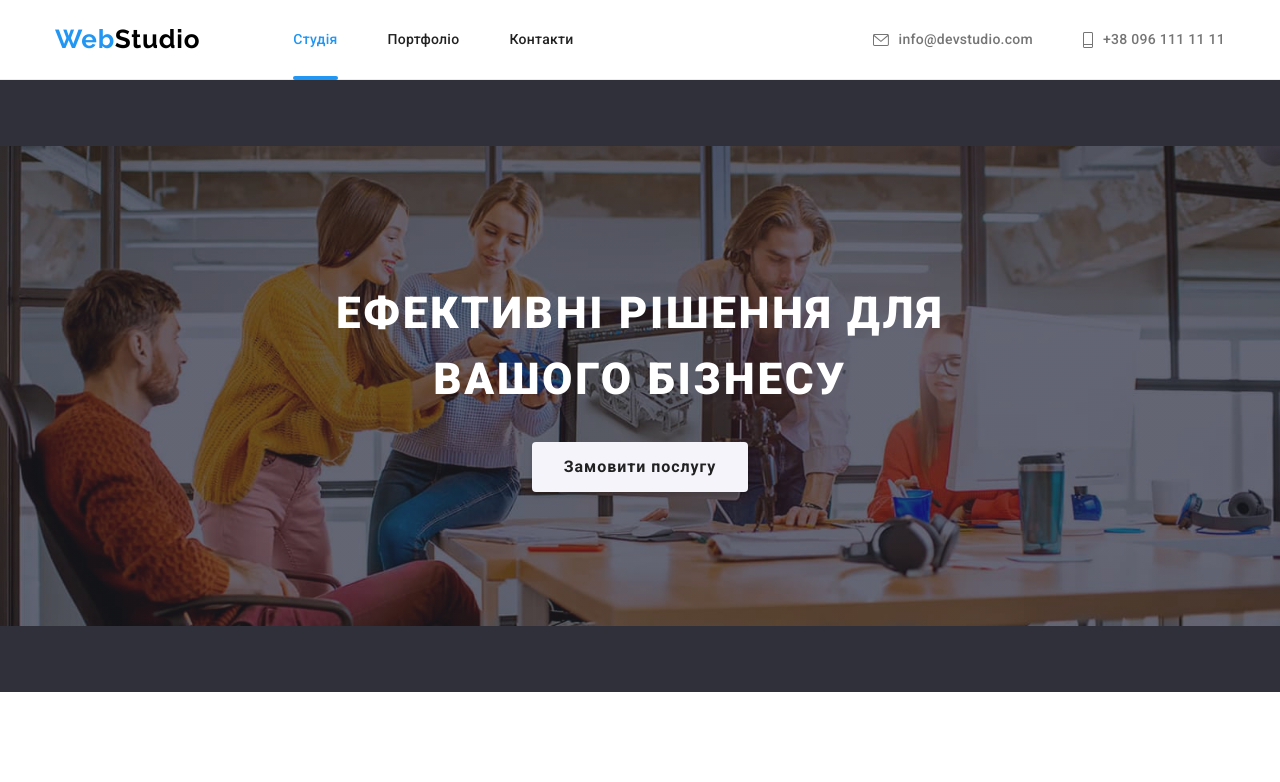
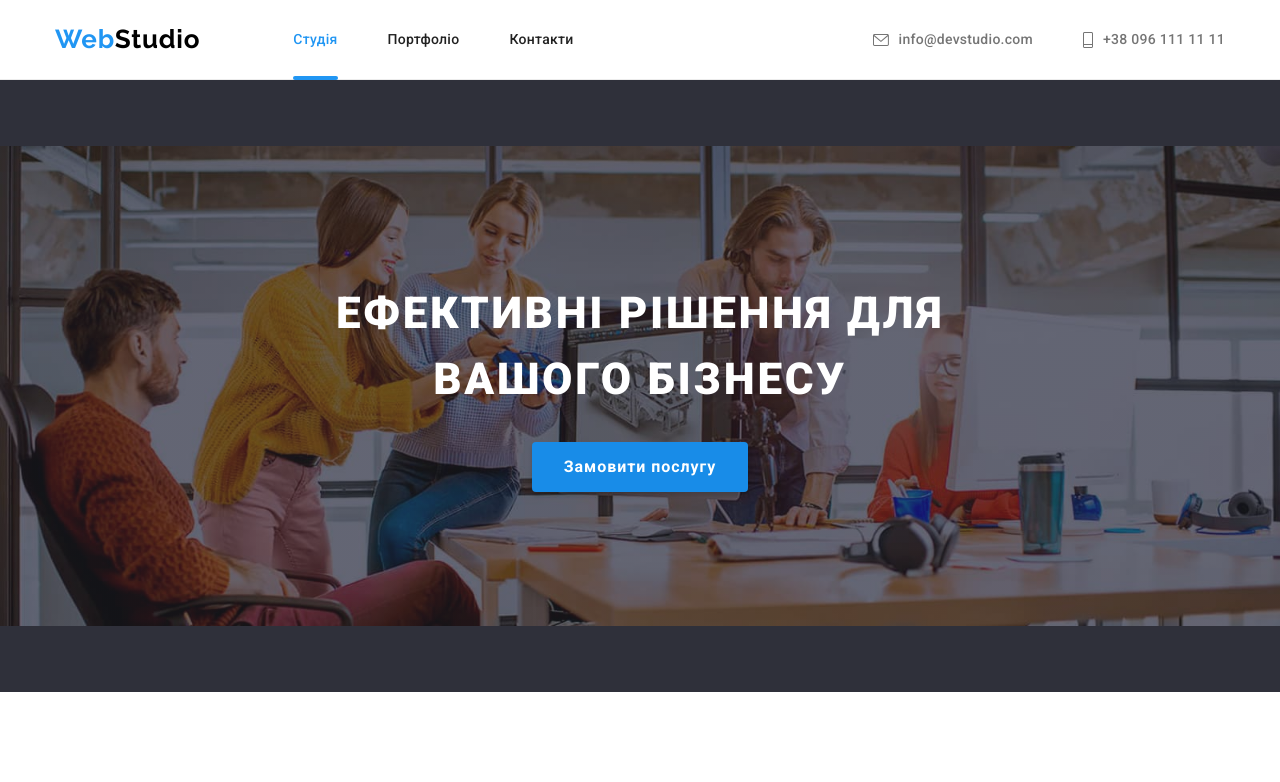
Before and after one commit to PavloZiuskin/goit-marcup-hw-05, a plain HTML site: page index.html in a window 1280 px wide. In both pictures the pointer is over the button "Замовити послугу". Shown: the top 782 px of the page. Drawn offline with nearby package versions, Linux system fonts and the light colour scheme.

Commit message:
button hover

```diff
--- a/css/styles.css
+++ b/css/styles.css
@@ -273,14 +273,15 @@
   color: var(--main-btn-color);
   cursor: pointer;
 
-  transition: color var(--animation-fast);
-  transition: background-color var(--animation-fast);
+  transition: background var(--animation-fast);
+  transition: box-shadow var(--animation-fast), border-radius var(--animation-fast);
 }
 
 .hero-button:hover,
 .hero-button:focus {
-  background-color: var(--acsent-btn-bgc);
-  color: var(--acsent-btn-color);
+  background: #188CE8;
+  box-shadow: 0px 4px 4px rgba(0, 0, 0, 0.15);
+  border-radius: 4px;
 }
 .bacdroup {
   position: fixed;
```
